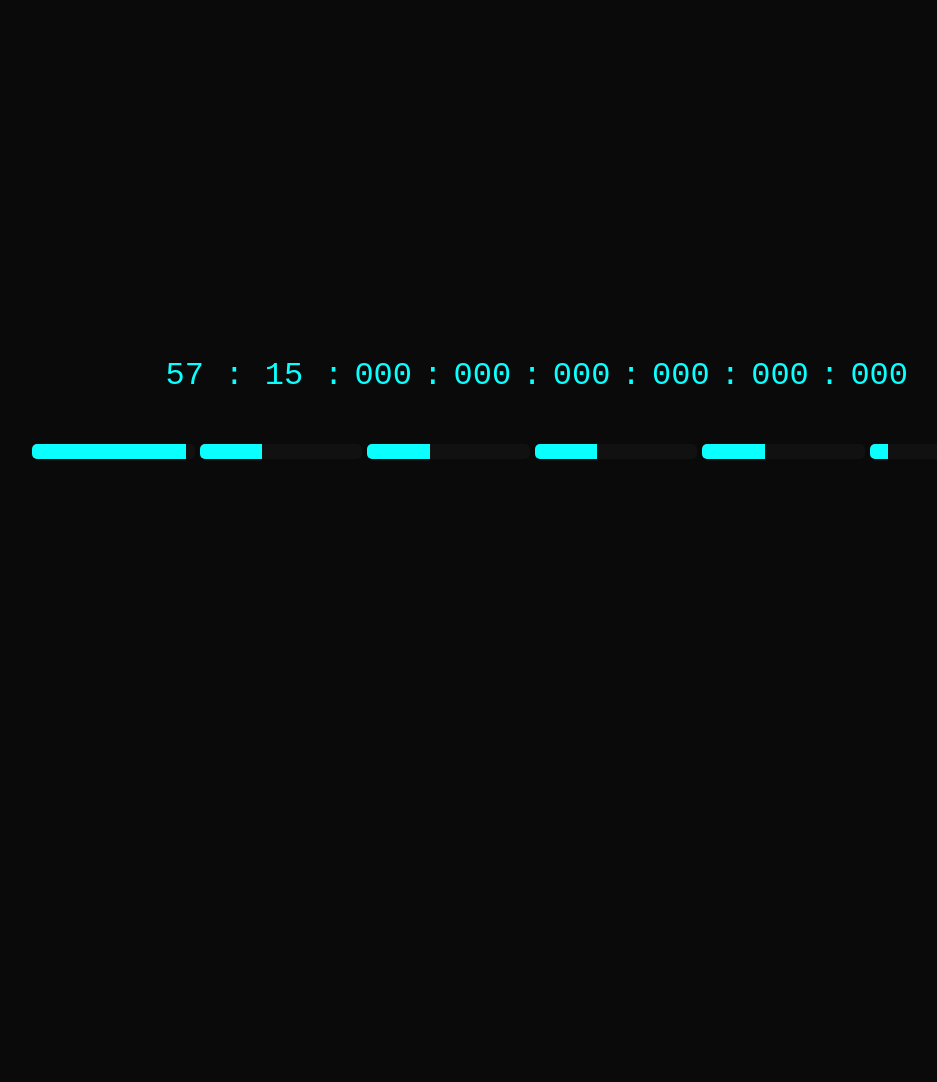
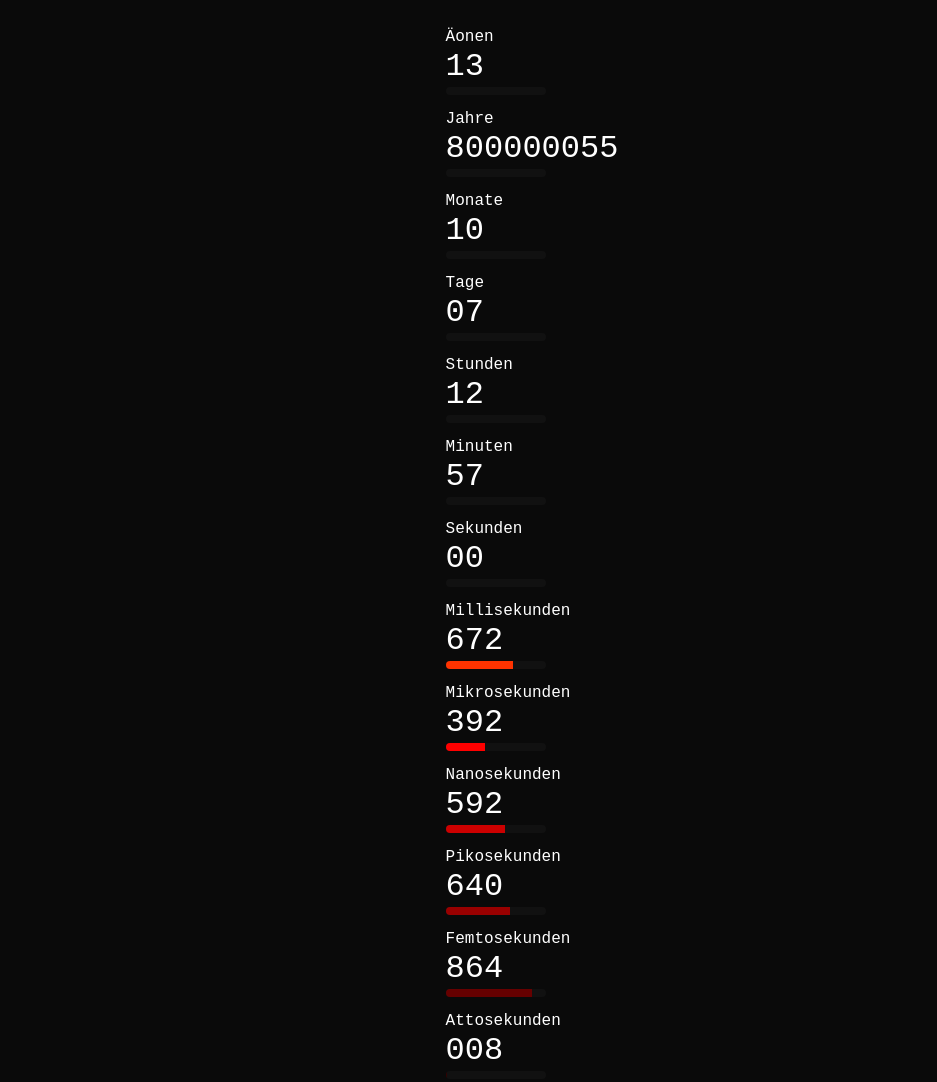
Before and after one commit to AniPortal-Dev/attosekunden-atomuhr, a plain HTML site: page index.html in a window 1280 px wide. Shown: the whole page, without its empty margins (108-1045 px from the left). Before the commit the page ends 816 px from the top, so only its background shows below. Drawn offline with Linux system fonts and the light colour scheme.

Commit message:
Update index.html

```diff
--- a/index.html
+++ b/index.html
@@ -3,130 +3,173 @@
 <head>
 <meta charset="UTF-8">
 <meta name="viewport" content="width=device-width, initial-scale=1.0">
-<title>High-End Atom-Uhr by aniportal.live</title>
+<title>Ultra High-End Atom Clock by aniportal.live</title>
 <style>
   body {
     background: #0a0a0a;
-    color: #0affff;
+    color: #fff;
     font-family: 'Courier New', monospace;
     display: flex;
+    justify-content: center;
+    align-items: flex-start;
+    padding-top: 20px;
+  }
+  .clock-container {
+    display: flex;
     flex-direction: column;
-    justify-content: center;
-    align-items: center;
-    height: 100vh;
+    gap: 15px;
+    align-items: flex-start;
+  }
+  .unit-container {
+    display: flex;
+    flex-direction: column;
+    align-items: flex-start;
+  }
+  .unit-label {
+    font-size: 1em;
+    margin-bottom: 2px;
+  }
+  .unit-value {
     font-size: 2em;
-    overflow: hidden;
-  }
-
-  .clock {
-    display: flex;
-    gap: 10px;
-    margin-bottom: 50px;
-  }
-  .unit {
-    min-width: 60px;
-    text-align: center;
-  }
-
-  /* Balken-Anzeige */
-  .bars {
-    display: flex;
-    gap: 5px;
-    width: 90%;
-    max-width: 1000px;
+    min-width: 120px;
   }
   .bar-container {
-    flex: 1;
-    height: 15px;
+    width: 100px;
+    height: 8px;
     background: #111;
-    border-radius: 5px;
+    border-radius: 4px;
     overflow: hidden;
-    position: relative;
+    margin-top: 2px;
   }
   .bar-fill {
     height: 100%;
     width: 0%;
-    background: #0affff;
-    transition: width 0.05s linear;
   }
-
 </style>
 </head>
 <body>
 
-<div class="clock">
-  <div class="unit" id="minutes">00</div>:
-  <div class="unit" id="seconds">00</div>:
-  <div class="unit" id="milliseconds">000</div>:
-  <div class="unit" id="microseconds">000</div>:
-  <div class="unit" id="nanoseconds">000</div>:
-  <div class="unit" id="picoseconds">000</div>:
-  <div class="unit" id="femtoseconds">000</div>:
-  <div class="unit" id="attoseconds">000</div>
-</div>
+<audio id="tick" src="atom-tick.mp3" preload="auto"></audio>
 
-<!-- Balkenanzeige -->
-<div class="bars">
-  <div class="bar-container"><div class="bar-fill" id="bar-ms"></div></div>
-  <div class="bar-container"><div class="bar-fill" id="bar-us"></div></div>
-  <div class="bar-container"><div class="bar-fill" id="bar-ns"></div></div>
-  <div class="bar-container"><div class="bar-fill" id="bar-ps"></div></div>
-  <div class="bar-container"><div class="bar-fill" id="bar-fs"></div></div>
-  <div class="bar-container"><div class="bar-fill" id="bar-as"></div></div>
+<div class="clock-container" id="clock">
+  <!-- Zeiteinheiten werden hier dynamisch erstellt -->
 </div>
 
 <script>
+const units = [
+  {name: "Äonen", color: "#00ff00"},
+  {name: "Jahre", color: "#66ff00"},
+  {name: "Monate", color: "#ccff00"},
+  {name: "Tage", color: "#ffff00"},
+  {name: "Stunden", color: "#ffcc00"},
+  {name: "Minuten", color: "#ff9900"},
+  {name: "Sekunden", color: "#ff6600"},
+  {name: "Millisekunden", color: "#ff3300"},
+  {name: "Mikrosekunden", color: "#ff0000"},
+  {name: "Nanosekunden", color: "#cc0000"},
+  {name: "Pikosekunden", color: "#990000"},
+  {name: "Femtosekunden", color: "#660000"},
+  {name: "Attosekunden", color: "#330000"}
+];
+
+const clock = document.getElementById("clock");
+const unitElements = {};
+
+units.forEach(u => {
+  const container = document.createElement("div");
+  container.className = "unit-container";
+
+  const label = document.createElement("div");
+  label.className = "unit-label";
+  label.textContent = u.name;
+
+  const value = document.createElement("div");
+  value.className = "unit-value";
+  value.textContent = "00";
+
+  const barContainer = document.createElement("div");
+  barContainer.className = "bar-container";
+
+  const barFill = document.createElement("div");
+  barFill.className = "bar-fill";
+  barFill.style.background = u.color;
+
+  barContainer.appendChild(barFill);
+  container.appendChild(label);
+  container.appendChild(value);
+  container.appendChild(barContainer);
+
+  clock.appendChild(container);
+  unitElements[u.name] = {value, barFill};
+});
+
+// Urknall Startzeit (ca. 13.8 Mrd Jahre)
+const bigBangTime = -13.8e9 * 365.25 * 24 * 3600 * 1000;
+const tick = document.getElementById("tick");
+
+// Hilfsfunktionen
 function pad(num, size) {
   let s = "000" + num;
   return s.substr(s.length - size);
 }
 
-  let startTime = new Date(); // Initiale Zeit
-  let startPerf = performance.now();
+// Letzte Werte für Tick-Sound
+let lastSecond = -1;
+let lastMs = -1;
+let lastMicro = -1;
 
-  // Tick Sound
-  const tick = new Audio("https://www.soundjay.com/button/sounds/button-16.mp3");
-  let lastSecond = -1;
+function playTick(current, last) {
+  if(current !== last) tick.currentTime = 0, tick.play();
+}
 
 function updateClock() {
-    const nowPerf = performance.now();
-    const elapsedMs = nowPerf - startPerf;
-    const now = new Date(startTime.getTime() + elapsedMs);
+  const now = Date.now();
+  const elapsedMs = now - bigBangTime;
 
-    // Minuten & Sekunden
-    const minutes = now.getMinutes();
-    const seconds = now.getSeconds();
-    const ms = now.getMilliseconds();
+  const eon = Math.floor(elapsedMs / (1e9 * 365.25 * 24 * 3600 * 1000));
+  const year = Math.floor(elapsedMs / (365.25 * 24 * 3600 * 1000)) % 1e9;
+  const month = Math.floor((elapsedMs % (365.25 * 24 * 3600 * 1000)) / (30*24*3600*1000)) + 1;
+  const day = Math.floor((elapsedMs % (30*24*3600*1000)) / (24*3600*1000)) + 1;
+  const hour = Math.floor((elapsedMs % (24*3600*1000)) / (3600*1000));
+  const minute = Math.floor((elapsedMs % (3600*1000)) / (60*1000));
+  const second = Math.floor((elapsedMs % (60*1000)) / 1000);
+  const ms = Math.floor(elapsedMs % 1000);
 
-    if(seconds !== lastSecond){
-      tick.play();
-      lastSecond = seconds;
-    }
-
-    // Simulierte kleinste Einheiten
   const micro = Math.floor((elapsedMs * 1000) % 1000);
   const nano = Math.floor((elapsedMs * 1e6) % 1000);
   const pico = Math.floor((elapsedMs * 1e9) % 1000);
   const femto = Math.floor((elapsedMs * 1e12) % 1000);
   const atto = Math.floor((elapsedMs * 1e15) % 1000);
 
-    // Anzeige aktualisieren
-    document.getElementById('minutes').textContent = pad(minutes,2);
-    document.getElementById('seconds').textContent = pad(seconds,2);
-    document.getElementById('milliseconds').textContent = pad(ms,3);
-    document.getElementById('microseconds').textContent = pad(micro,3);
-    document.getElementById('nanoseconds').textContent = pad(nano,3);
-    document.getElementById('picoseconds').textContent = pad(pico,3);
-    document.getElementById('femtoseconds').textContent = pad(femto,3);
-    document.getElementById('attoseconds').textContent = pad(atto,3);
+  unitElements["Äonen"].value.textContent = eon;
+  unitElements["Jahre"].value.textContent = pad(year,9);
+  unitElements["Monate"].value.textContent = pad(month,2);
+  unitElements["Tage"].value.textContent = pad(day,2);
+  unitElements["Stunden"].value.textContent = pad(hour,2);
+  unitElements["Minuten"].value.textContent = pad(minute,2);
+  unitElements["Sekunden"].value.textContent = pad(second,2);
+  unitElements["Millisekunden"].value.textContent = pad(ms,3);
+  unitElements["Mikrosekunden"].value.textContent = pad(micro,3);
+  unitElements["Nanosekunden"].value.textContent = pad(nano,3);
+  unitElements["Pikosekunden"].value.textContent = pad(pico,3);
+  unitElements["Femtosekunden"].value.textContent = pad(femto,3);
+  unitElements["Attosekunden"].value.textContent = pad(atto,3);
 
-    // Balken füllen (progressiv)
-    document.getElementById('bar-ms').style.width = (ms/1000*100) + "%";
-    document.getElementById('bar-us').style.width = (micro/1000*100) + "%";
-    document.getElementById('bar-ns').style.width = (nano/1000*100) + "%";
-    document.getElementById('bar-ps').style.width = (pico/1000*100) + "%";
-    document.getElementById('bar-fs').style.width = (femto/1000*100) + "%";
-    document.getElementById('bar-as').style.width = (atto/1000*100) + "%";
+  // Balken füllen
+  unitElements["Millisekunden"].barFill.style.width = (ms/1000*100)+"%";
+  unitElements["Mikrosekunden"].barFill.style.width = (micro/1000*100)+"%";
+  unitElements["Nanosekunden"].barFill.style.width = (nano/1000*100)+"%";
+  unitElements["Pikosekunden"].barFill.style.width = (pico/1000*100)+"%";
+  unitElements["Femtosekunden"].barFill.style.width = (femto/1000*100)+"%";
+  unitElements["Attosekunden"].barFill.style.width = (atto/1000*100)+"%";
+
+  // Atom-Uhr Sound
+  playTick(second, lastSecond);
+  playTick(ms, lastMs);
+  playTick(micro, lastMicro);
+  lastSecond = second;
+  lastMs = ms;
+  lastMicro = micro;
 
   requestAnimationFrame(updateClock);
 }
```
Lines whose indentation alone changed are shown as unchanged.
